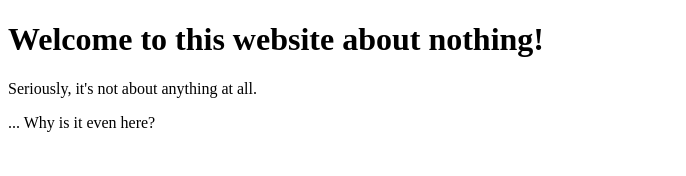
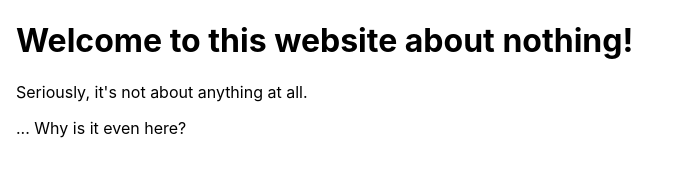
Before and after one commit to sdinkle/simple-expressjs-server-router, a website: page views/default.html in a window 1280 px wide. Shown: the whole page, without its empty margins (0-686 px from the left). Drawn offline with Linux system fonts and the light colour scheme.

Commit message:
Added static folder with basic styling

```diff
--- /dev/null
+++ b/static/css/styles.css
@@ -0,0 +1,5 @@
+body {
+    padding: 0;
+    margin: 1rem;
+    font-family: -apple-system, BlinkMacSystemFont, 'Segoe UI', Roboto, Oxygen, Ubuntu, Cantarell, 'Open Sans', 'Helvetica Neue', sans-serif
+}
--- a/views/default.html
+++ b/views/default.html
@@ -1,14 +1,18 @@
 <!DOCTYPE html>
 <html lang="en">
+
 <head>
     <meta charset="UTF-8">
     <meta name="viewport" content="width=device-width, initial-scale=1.0">
     <meta http-equiv="X-UA-Compatible" content="ie=edge">
     <title>It's Default!</title>
+    <link rel="stylesheet" href="../css/styles.css">
 </head>
+
 <body>
     <h1>Welcome to this website about nothing!</h1>
     <p>Seriously, it's not about anything at all.</p>
     <p>... Why is it even here?</p>
 </body>
+
 </html>
```
Also changed, not shown: app.js (+5 -2 lines), views/404.html (+1 -0 lines), views/users.html (+4 -0 lines).
